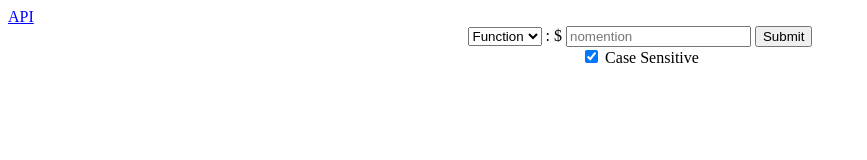
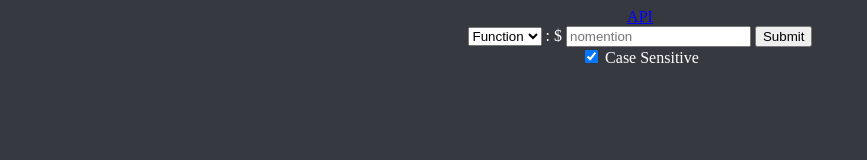
Before and after one commit to hcs1219/bdfd-api, a website: page index.html in a window 1280 px wide. Shown: the whole page, without its empty margins (0-867 px from the left). Drawn offline with nearby package versions, Linux system fonts and the light colour scheme.

Commit message:
Update index.html

```diff
--- a/index.html
+++ b/index.html
@@ -10,9 +10,9 @@
     <script src="/highlight/highlight.min.js"></script>
     <link rel="manifest" href="manifest.json">
   </head>
-  <body>
-    <a href="/api" target="_blank" style="color:blue;">API</a>
+  <body style="background-color:#36393f;color:white;">
     <div style="text-align:center;">
+      <a href="/api" target="_blank" style="color:blue;">API</a>
       <form>
         <div>
           <select name="search">
```
